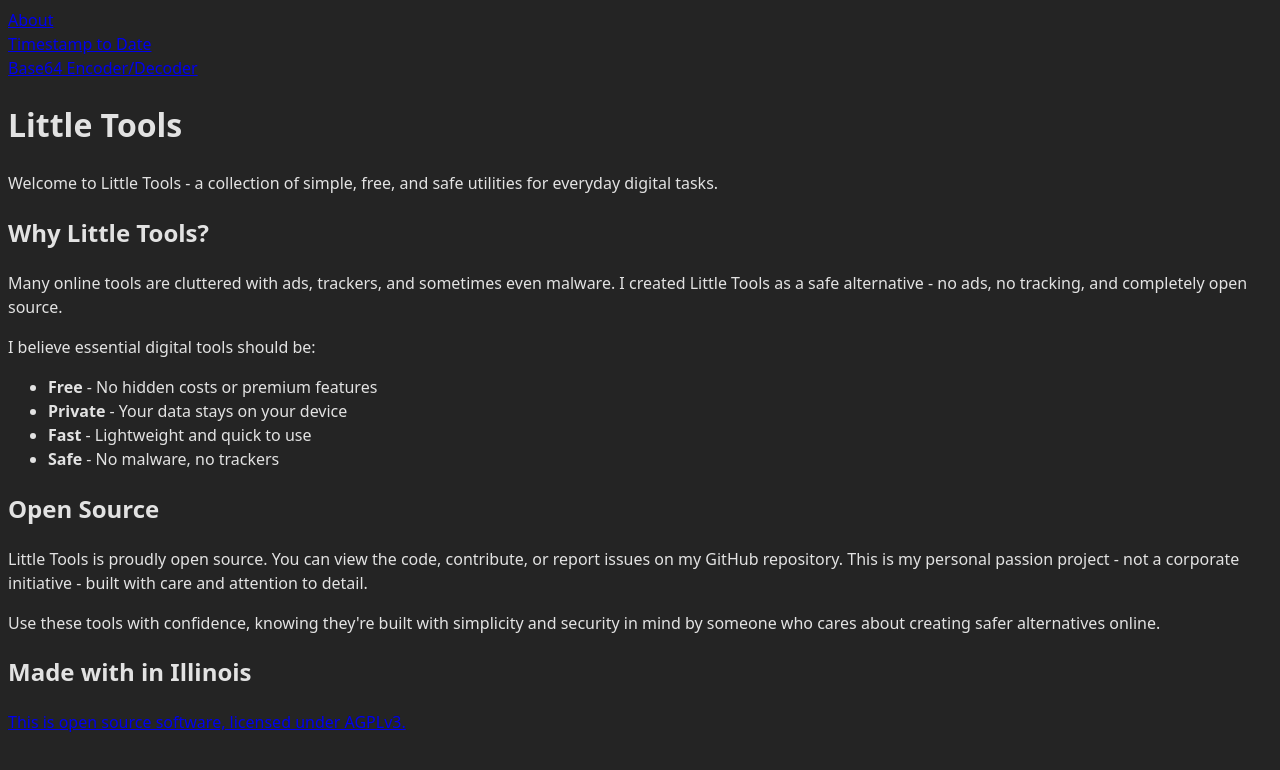
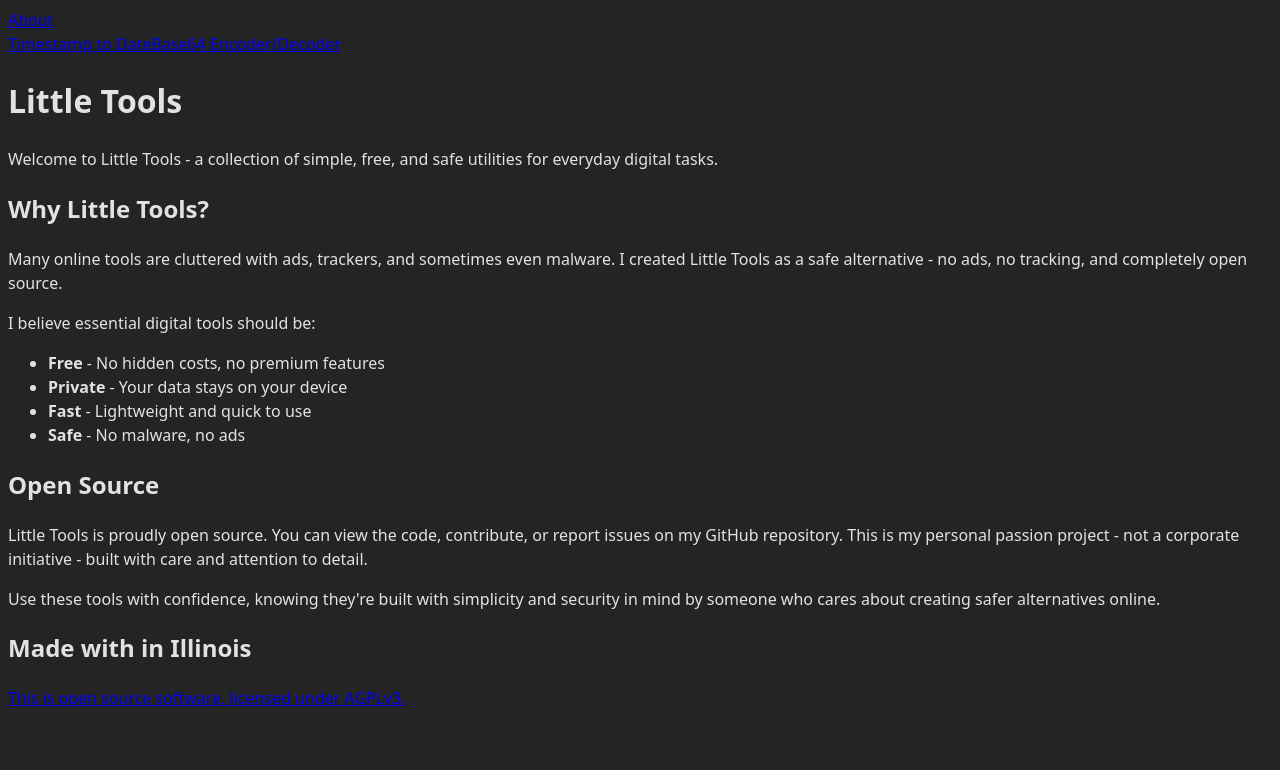
Before and after one commit to SeriousBug/little-tools, a React (Vite) app: page / in a window 1280 px wide. Shown: the top 770 px of the page. Built offline with nearby package versions, Linux system fonts and the light colour scheme.

Commit message:
Do some style changes

```diff
--- a/src/routes/__root.tsx
+++ b/src/routes/__root.tsx
@@ -4,7 +4,7 @@ import { TanStackRouterDevtools } from '@tanstack/react-router-devtools';
 
 function NavLink({ to, children }: LinkProps) {
   return (
-    <Link to={to} className={css({ padding: '2' })}>
+    <Link to={to} className={css({ padding: '2', paddingLeft: '4', _first: { paddingLeft: '2' } })}>
       {children}
     </Link>
   );
@@ -92,7 +92,6 @@ export const Route = createRootRoute({
           <NavLink to="/">About</NavLink>
           <NavSeparator />
           <NavLink to="/timestamp">Timestamp to Date</NavLink>
-          <NavSeparator />
           <NavLink to="/base64">Base64 Encoder/Decoder</NavLink>
         </div>
         <div
--- a/src/routes/index.tsx
+++ b/src/routes/index.tsx
@@ -37,7 +37,7 @@ function RouteComponent() {
 
       <ul className={css({ listStyleType: 'disc', paddingLeft: '1.5rem', marginBottom: '1.5rem' })}>
         <li>
-          <strong>Free</strong> - No hidden costs or premium features
+          <strong>Free</strong> - No hidden costs, no premium features
         </li>
         <li>
           <strong>Private</strong> - Your data stays on your device
@@ -46,7 +46,7 @@ function RouteComponent() {
           <strong>Fast</strong> - Lightweight and quick to use
         </li>
         <li>
-          <strong>Safe</strong> - No malware, no trackers
+          <strong>Safe</strong> - No malware, no ads
         </li>
       </ul>
 
```
